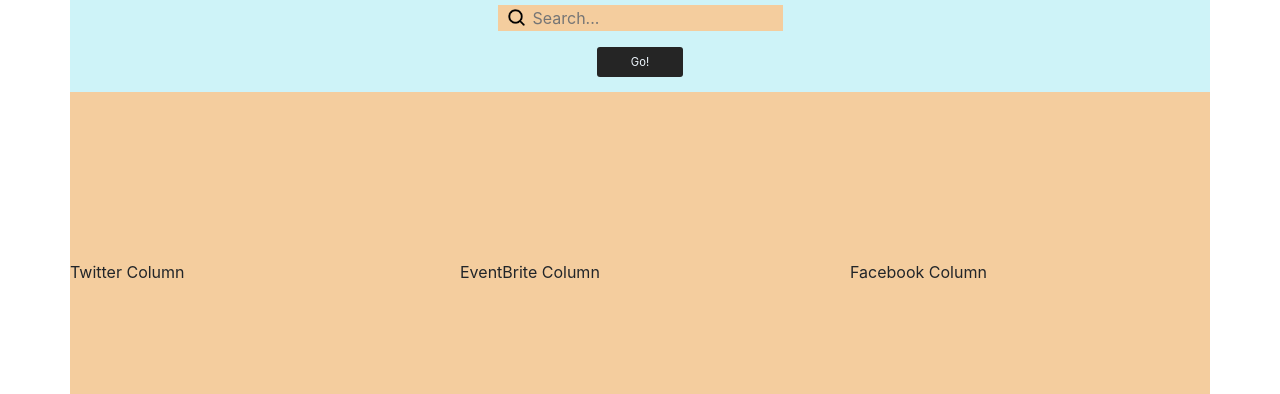
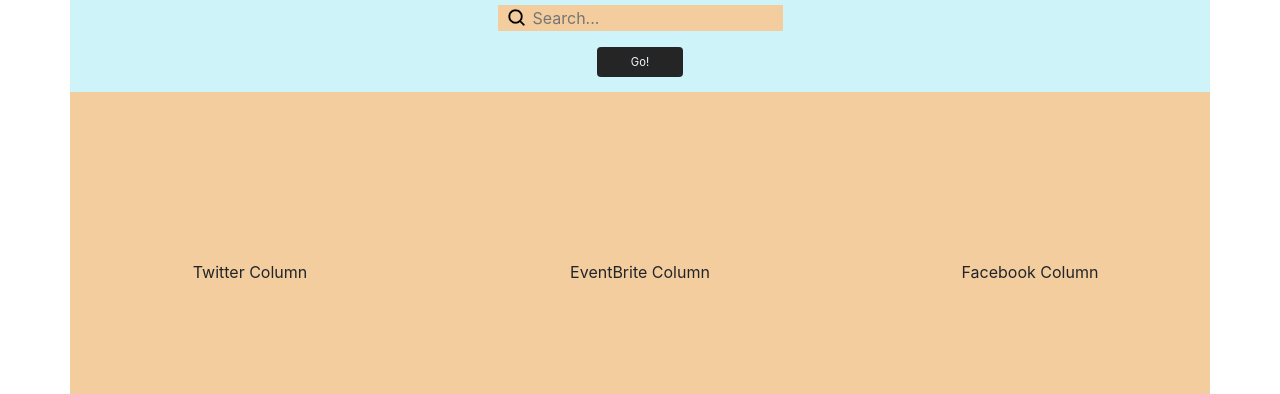
Before and after one commit to helen-lehrer/portpubparfi, a website built with webpack: page src/index.html in a window 1280 px wide. Shown: the part 406-800 px from the top of the page. Built offline with nearby package versions, Linux system fonts and the light colour scheme; a web font is replaced by a local one.

```diff
--- a/src/css/styles.css
+++ b/src/css/styles.css
@@ -23,6 +23,7 @@
   margin-top: 40%;
   position: relative;
   z-index: 2;
+	text-align: center;
 }
 
 h3 {
@@ -34,7 +35,6 @@
   font-size: 0.7rem;
   padding: 5px;
 	background-color: rgb(37, 37, 37);
-	border-radius: 3px;
   margin-top: 1.5%;
 	padding-top: .5%;
 	padding-bottom: .5%;
```
